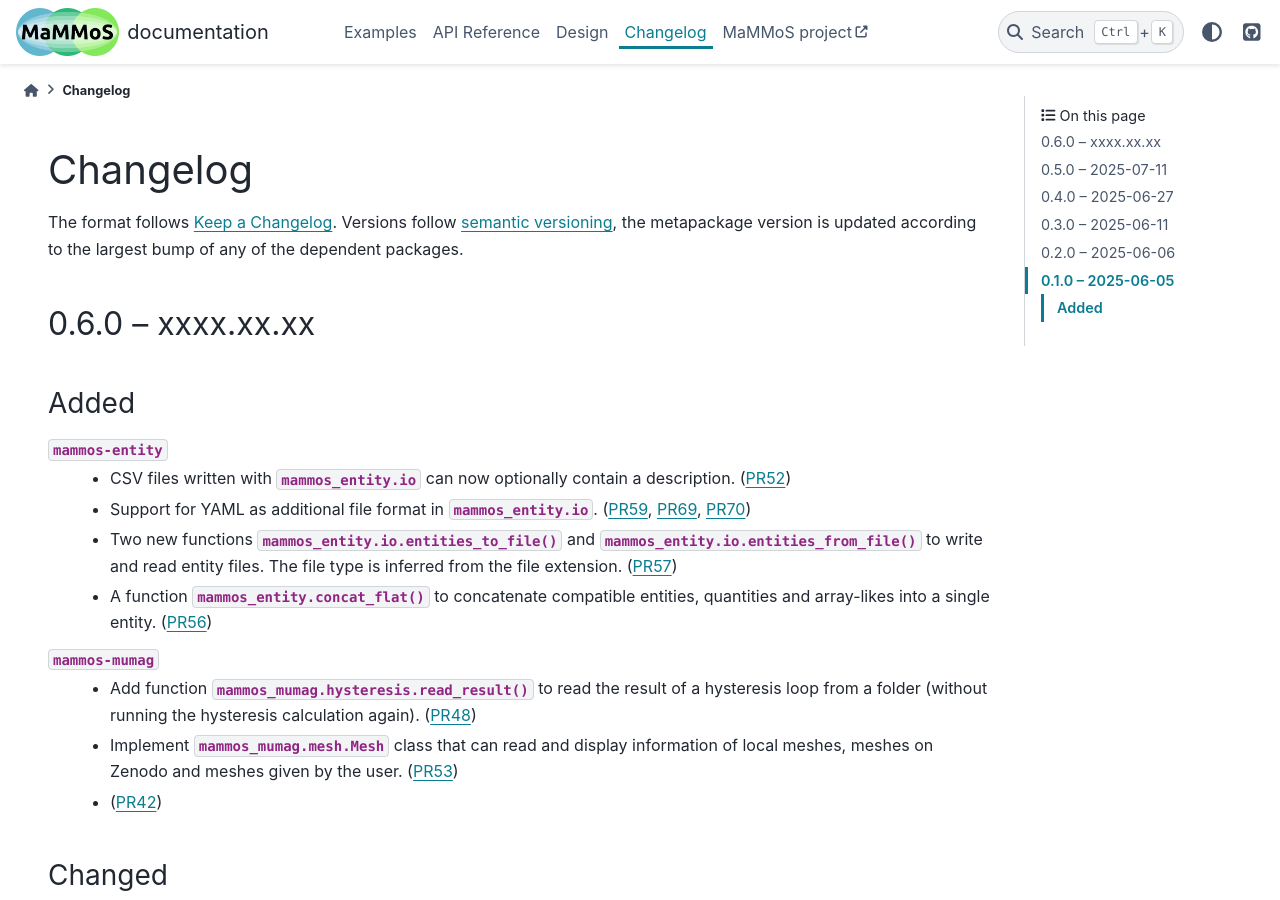
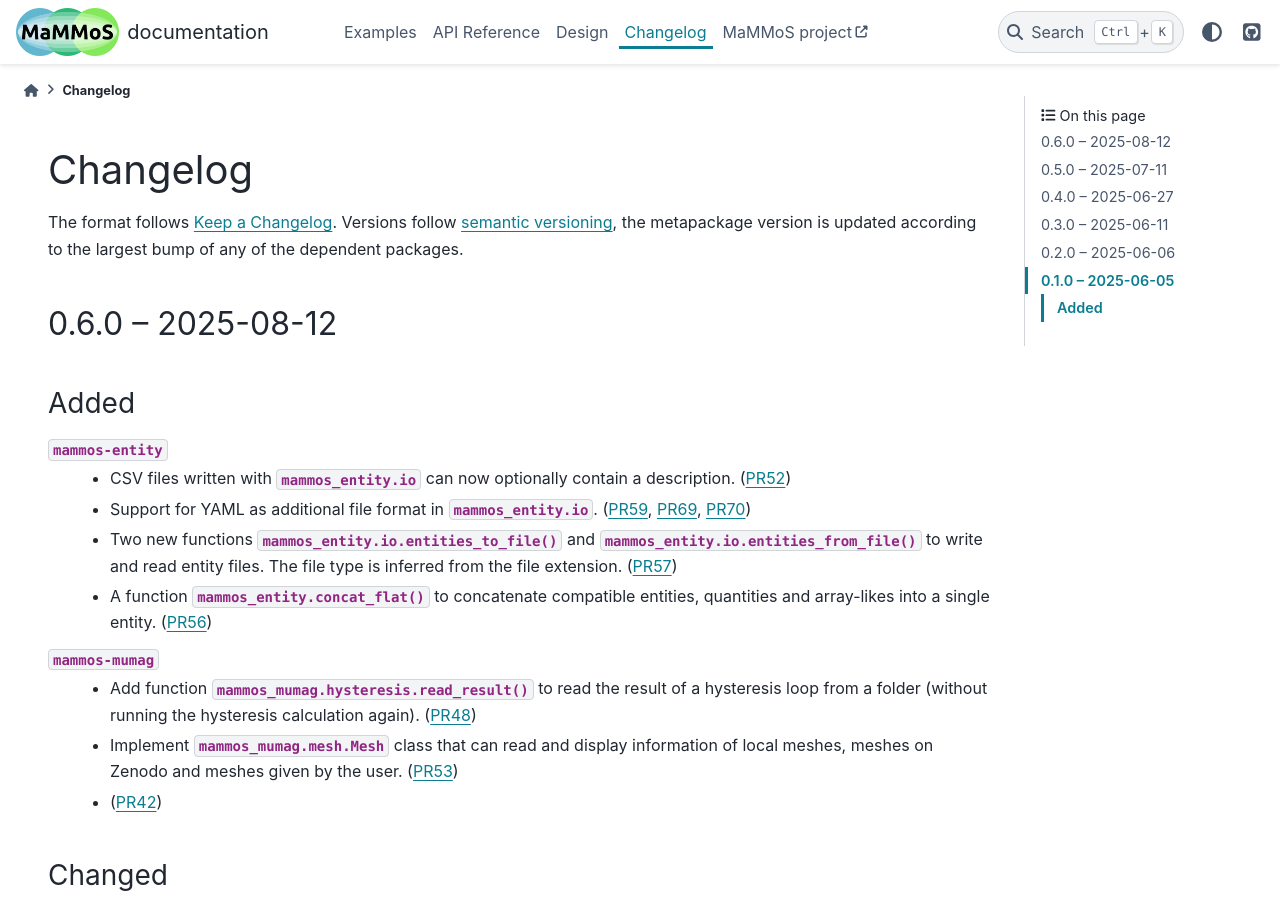
Before and after one commit to MaMMoS-project/mammos, a Sphinx documentation site: the page built from docs/source/changelog.rst, in a window 1280 px wide and 900 px high. Built offline with Sphinx 7.4.7 and the PyData theme 0.15.4, drawn with Linux system fonts in a browser that asks for light colours; pages that are not in the unit, such as notebooks, are missing from menus; the version number is read from the project's files by our own code.

Commit message:
fill in date

```diff
--- a/docs/source/changelog.rst
+++ b/docs/source/changelog.rst
@@ -6,7 +6,7 @@ The format follows `Keep a Changelog <https://keepachangelog.com/>`__. Versions
 follow `semantic versioning <https://semver.org/>`__, the metapackage version is
 updated according to the largest bump of any of the dependent packages.
 
-0.6.0 -- xxxx.xx.xx
+0.6.0 -- 2025-08-12
 ===================
 
 Added
```
